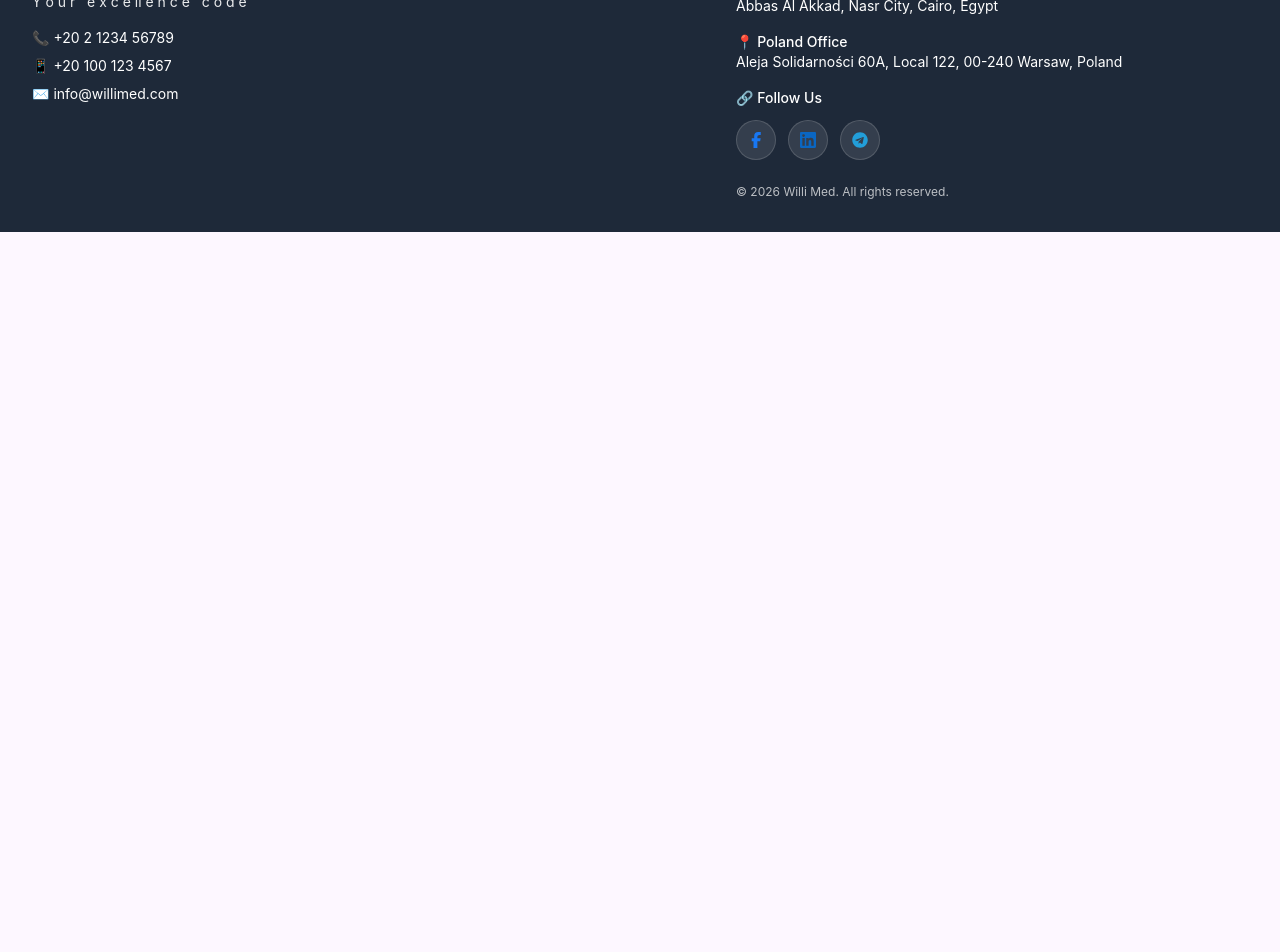
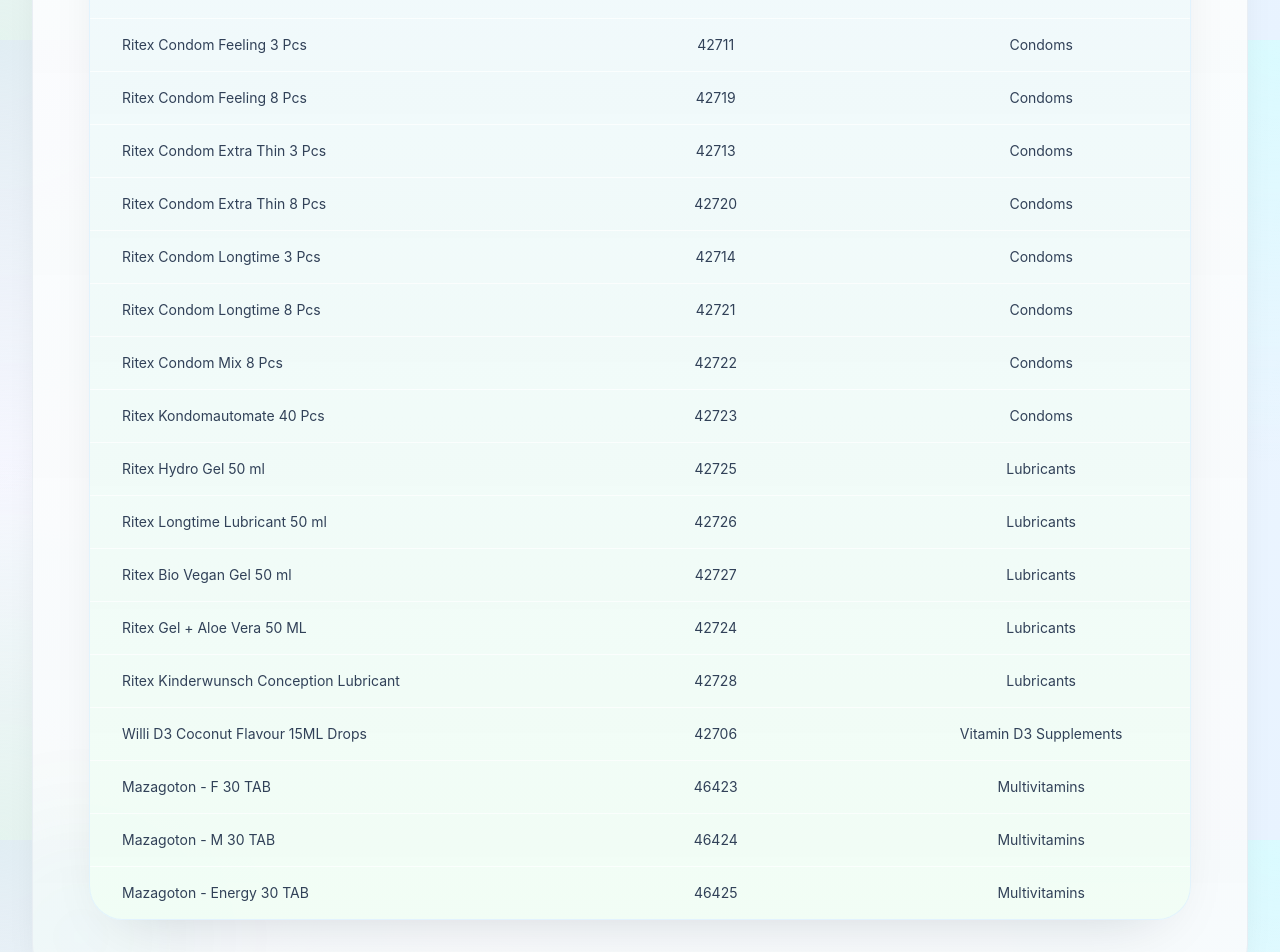
Before and after one commit to hatemghazaly/WM-Website, a Next.js app in the folder frontend/: page /b2b/pharmaoverseas in a window 1280 px wide. Shown: the part 1560-2512 px from the top of the page. Before the commit the page ends 1792 px from the top, so only its background shows below. Built offline with nearby package versions, Linux system fonts and the light colour scheme.

Commit message:
Feat: Revision 1

```diff
--- a/frontend/app/about_us/page.tsx
+++ b/frontend/app/about_us/page.tsx
@@ -131,9 +131,9 @@
                   Willi Med Group is a dynamic Polish–Egyptian organization
                   operating through two specialized divisions: Healthcare and
                   Software Development. Through these complementary sectors, we
-                  combine scientific excellence, innovation, and technology to
-                  create meaningful value for patients, healthcare
-                  professionals, and businesses.
+                  combine scientific excellence, innovation and technology to
+                  create meaningful values for patients, healthcare
+                  professionals and businesses.
                 </motion.p>
                 <div className="relative my-12">
                   <div className="absolute -left-16 top-6 h-40 w-40 rounded-full bg-sky-100/70 blur-3xl" />
@@ -167,11 +167,11 @@
                   Our healthcare division, Willi Med for Pharmaceutical
                   Industries, serves a wide range of therapeutic areas,
                   including Central Nervous System disorders, Diabetes,
-                  Cardiovascular Health, Primary Care, Men&apos;s Health, Women&apos;s
-                  Health, Antiseptics, and Food Supplements. We are committed to
-                  delivering high-quality healthcare solutions and are proud to
-                  act as the sole agent for selected leading European healthcare
-                  companies.
+                  Cardiovascular Health, Primary Care, Men&apos;s Health,
+                  Women&apos;s Health, Antiseptics and Food Supplements. We are
+                  committed to delivering high-quality healthcare solutions and
+                  are proud to act as the sole agent for selected leading
+                  European healthcare companies.
                 </motion.p>
                 <motion.p
                   className="mx-auto max-w-3xl text-center text-[1.02rem] leading-8 text-slate-600 sm:text-lg lg:text-xl"
@@ -179,14 +179,14 @@
                   custom={0.5}
                 >
                   Our technology division focuses on developing innovative
-                  digital solutions that enhance productivity, efficiency, and
-                  business performance. Among our flagship products is Monkey
-                  Task 360, a comprehensive platform designed to streamline
-                  operations, improve collaboration, and support digital
-                  transformation across organizations. By combining healthcare
-                  expertise with technological innovation, Willi Med Group
-                  continues to build trusted partnerships and create sustainable
-                  impact across the industries we serve.
+                  digital solutions that enhance productivity, efficiency and
+                  business performance. Among our flagship products is{" "}
+                  <strong>Monkey Task 360</strong>, a comprehensive platform
+                  designed to streamline operations, improve collaboration and
+                  support digital transformation across organizations. By
+                  combining healthcare expertise with technological innovation,
+                  Willi Med Group continues to build trusted partnerships and
+                  create sustainable impact across the industries we serve.
                 </motion.p>
               </div>
             </div>
--- a/frontend/app/b2b/egydrug/page.tsx
+++ b/frontend/app/b2b/egydrug/page.tsx
@@ -26,18 +26,30 @@
   category: string;
 }> = [
   {
-    itemName: "Ritex Condom RR1 3 Pcs",
-    egydrugCode: "1234",
-    category: "Condoms",
+    itemName: "Willi D3 Coconut Flavour 15ML Drops",
+    egydrugCode: "95629",
+    category: "Vitamin D3 Supplements",
+  },
+
+  {
+    itemName: "Mazagoton - F 30 TAB",
+    egydrugCode: "95657",
+    category: "Multivitamins",
   },
   {
-    itemName: "Ritex Condom RR1 10 Pcs",
-    egydrugCode: "1234",
-    category: "Condoms",
+    itemName: "Mazagoton - M 30 TAB",
+    egydrugCode: "95689",
+    category: "Multivitamins",
   },
   {
-    itemName: "Ritex Hydro Gel 50 ml",
-    egydrugCode: "1234",
+    itemName: "Mazagoton - Energy 30 TAB",
+    egydrugCode: "95689",
+    category: "Multivitamins",
+  },
+
+  {
+    itemName: "Ritex Kinderwunsch Conception Lubricant",
+    egydrugCode: "95779",
     category: "Lubricants",
   },
 ];
--- a/frontend/app/b2b/pharmaoverseas/page.tsx
+++ b/frontend/app/b2b/pharmaoverseas/page.tsx
@@ -27,18 +27,143 @@
 }> = [
   {
     itemName: "Ritex Condom RR1 3 Pcs",
-    pharmaoverseasCode: "1234",
+    pharmaoverseasCode: "42712",
     category: "Condoms",
   },
   {
     itemName: "Ritex Condom RR1 10 Pcs",
-    pharmaoverseasCode: "1234",
+    pharmaoverseasCode: "42715",
+    category: "Condoms",
+  },
+
+  {
+    itemName: "Ritex Condom Ideal 3 Pcs",
+    pharmaoverseasCode: "42708",
     category: "Condoms",
   },
   {
+    itemName: "Ritex Condom Ideal 10 Pcs",
+    pharmaoverseasCode: "42716",
+    category: "Condoms",
+  },
+
+  {
+    itemName: "Ritex Condom XXL 3 Pcs",
+    pharmaoverseasCode: "42709",
+    category: "Condoms",
+  },
+  {
+    itemName: "Ritex Condom XXL 8 Pcs",
+    pharmaoverseasCode: "42717",
+    category: "Condoms",
+  },
+
+  {
+    itemName: "Ritex Condom Lust 3 Pcs",
+    pharmaoverseasCode: "42710",
+    category: "Condoms",
+  },
+  {
+    itemName: "Ritex Condom Lust 8 Pcs",
+    pharmaoverseasCode: "42718",
+    category: "Condoms",
+  },
+
+  {
+    itemName: "Ritex Condom Feeling 3 Pcs",
+    pharmaoverseasCode: "42711",
+    category: "Condoms",
+  },
+  {
+    itemName: "Ritex Condom Feeling 8 Pcs",
+    pharmaoverseasCode: "42719",
+    category: "Condoms",
+  },
+
+  {
+    itemName: "Ritex Condom Extra Thin 3 Pcs",
+    pharmaoverseasCode: "42713",
+    category: "Condoms",
+  },
+  {
+    itemName: "Ritex Condom Extra Thin 8 Pcs",
+    pharmaoverseasCode: "42720",
+    category: "Condoms",
+  },
+
+  {
+    itemName: "Ritex Condom Longtime 3 Pcs",
+    pharmaoverseasCode: "42714",
+    category: "Condoms",
+  },
+  {
+    itemName: "Ritex Condom Longtime 8 Pcs",
+    pharmaoverseasCode: "42721",
+    category: "Condoms",
+  },
+
+  {
+    itemName: "Ritex Condom Mix 8 Pcs",
+    pharmaoverseasCode: "42722",
+    category: "Condoms",
+  },
+
+  {
+    itemName: "Ritex Kondomautomate 40 Pcs",
+    pharmaoverseasCode: "42723",
+    category: "Condoms",
+  },
+
+  {
     itemName: "Ritex Hydro Gel 50 ml",
-    pharmaoverseasCode: "1234",
+    pharmaoverseasCode: "42725",
     category: "Lubricants",
+  },
+
+  {
+    itemName: "Ritex Longtime Lubricant 50 ml",
+    pharmaoverseasCode: "42726",
+    category: "Lubricants",
+  },
+
+  {
+    itemName: "Ritex Bio Vegan Gel 50 ml",
+    pharmaoverseasCode: "42727",
+    category: "Lubricants",
+  },
+
+  {
+    itemName: "Ritex Gel + Aloe Vera 50 ML",
+    pharmaoverseasCode: "42724",
+    category: "Lubricants",
+  },
+
+  {
+    itemName: "Ritex Kinderwunsch Conception Lubricant",
+    pharmaoverseasCode: "42728",
+    category: "Lubricants",
+  },
+
+  {
+    itemName: "Willi D3 Coconut Flavour 15ML Drops",
+    pharmaoverseasCode: "42706",
+    category: "Vitamin D3 Supplements",
+  },
+
+  {
+    itemName: "Mazagoton - F 30 TAB",
+    pharmaoverseasCode: "46423",
+    category: "Multivitamins",
+  },
+  {
+    itemName: "Mazagoton - M 30 TAB",
+    pharmaoverseasCode: "46424",
+    category: "Multivitamins",
+  },
+  {
+    itemName: "Mazagoton - Energy 30 TAB",
+    pharmaoverseasCode: "46425",
+    category: "Multivitamins",
   },
 ];
 
--- a/frontend/app/b2b/sofico/page.tsx
+++ b/frontend/app/b2b/sofico/page.tsx
@@ -159,22 +159,27 @@
   {
     itemName: "Willi D3 Coconut Flavour 15ML Drops",
     soficoCode: "3004508",
-    category: "Multivitamins",
+    category: "Vitamin D3 Supplements",
   },
 
   {
-    itemName: "Mazagoton - F 30 TAB.",
+    itemName: "Mazagoton - F 30 TAB",
     soficoCode: "2001394",
     category: "Multivitamins",
   },
   {
-    itemName: "Mazagoton - M 30 TAB.",
+    itemName: "Mazagoton - M 30 TAB",
     soficoCode: "2001396",
     category: "Multivitamins",
   },
   {
-    itemName: "Mazagoton - Energy 30 TAB.",
+    itemName: "Mazagoton - Energy 30 TAB",
     soficoCode: "2001395",
+    category: "Multivitamins",
+  },
+  {
+    itemName: "Mazagoton Mix 12 Pack",
+    soficoCode: "2001397",
     category: "Multivitamins",
   },
 ];
--- a/frontend/app/where_to_buy/page.tsx
+++ b/frontend/app/where_to_buy/page.tsx
@@ -29,7 +29,7 @@
     description:
       "Shop official Willi Med products through Amazon with a familiar checkout experience.",
     href: "https://www.amazon.eg/stores/page/D5F5EC3E-6DA0-46EC-9574-554CC225E037?ingress=0&visitId=b4fa8fff-2914-45b0-b9fc-3e6d48baf427/",
-    logoSrc: "/images/where_to_buy/amazon.png",
+    logoSrc: "/images/where_to_buy/amazon_logo.png",
     logoAlt: "Amazon logo",
     accent: "from-amber-500/15 via-white to-white",
   },
@@ -101,10 +101,17 @@
   },
 
   {
+    name: "Al Ain Pharmacy",
+    logoSrc: "/images/where_to_buy/al_ain_pharmacy.png",
+    logoAlt: "Al Ain Pharmacy logo",
+    tone: "from-stone-100 via-white to-slate-100",
+  },
+
+  {
     name: "Khalil Pharmacy",
     logoSrc: "/images/where_to_buy/khalil_logo.png",
     logoAlt: "Khalil Pharmacy logo",
-    tone: "from-red-600 via-red-600 to-red-600",
+    tone: "from-slate-800 via-slate-700 to-slate-900",
   },
 ];
 
```
Also changed, not shown: frontend/public/images/where_to_buy/al_ain_pharmacy.png (added).
